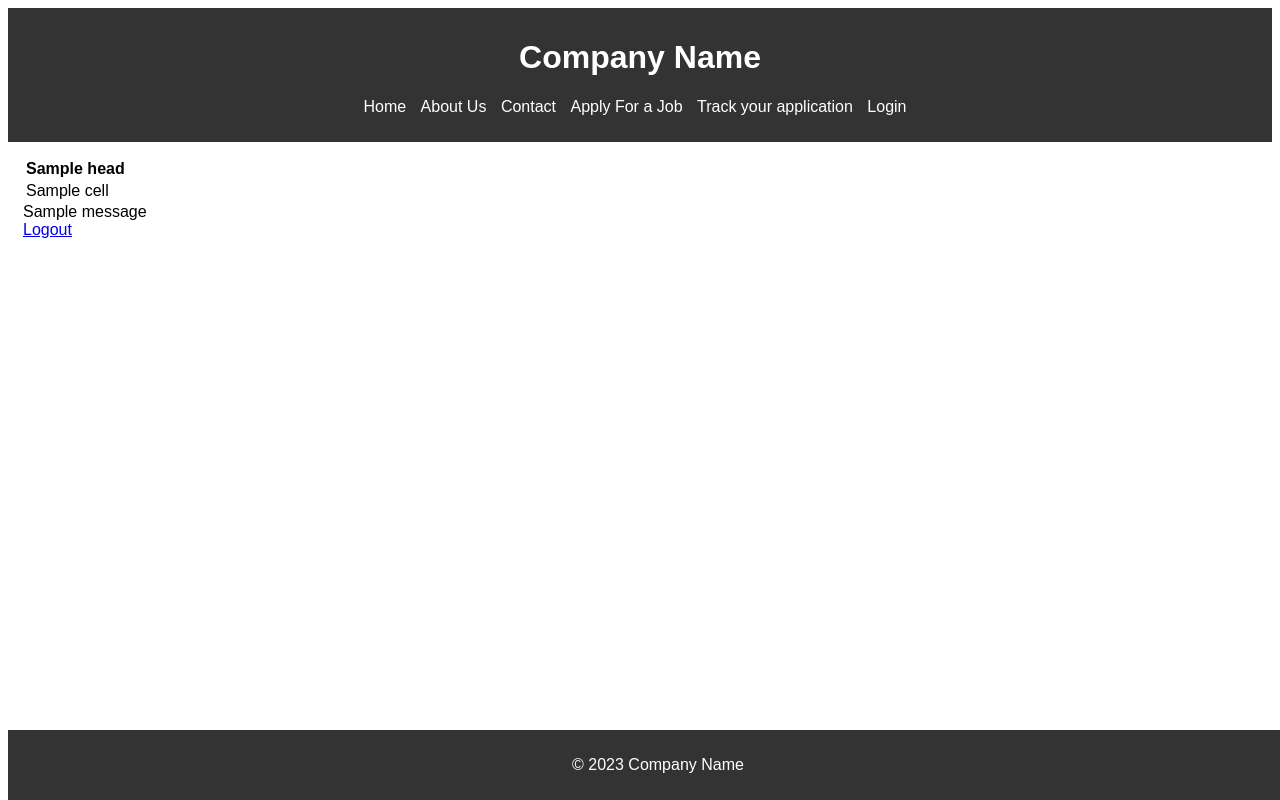
After one commit to Al7assan5120/portfolio_project, a Flask app: template web_app/templates/dashboard_2.html in a window 1280 px wide. The commit adds this page. Run offline with Flask 3, Linux system fonts and the light colour scheme; the template is opened without the code that fills it: most values are stand-ins (such as "Sample title", 1, 10 or a date in 2020); one stand-in notice (Sample message) is shown.

Commit message:
updata dashboard

```diff
--- /dev/null
+++ b/web_app/templates/dashboard_2.html
@@ -0,0 +1,57 @@
+<!DOCTYPE html>
+<html lang="en">
+  <head>
+    <meta charset="UTF-8" />
+    <meta name="viewport" content="width=device-width, initial-scale=1.0" />
+    <title>tracking</title>
+    <link
+      rel="stylesheet"
+      href="{{ url_for('static', filename='css/style.css') }}"
+    />
+  </head>
+  <body>
+    <header>
+      <h1>Company Name</h1>
+      <nav>
+        <ul>
+          <li><a target="_self" href="home">Home</a></li>
+          <li><a target="_self" href="about">About Us</a></li>
+          <li><a target="_self" href="contact">Contact</a></li>
+          <li><a target="_self" href="newapp">Apply For a Job</a></li>
+          <li>
+            <a target="_self" href="tracking">Track your application</a>
+          </li>
+          <li><a target="_self" href="login">Login</a></li>
+        </ul>
+      </nav>
+    </header>
+    <main>
+        <table class="table">
+            <thead class="thead">
+                <tr>
+                    {% for head in headers %}
+                    <th class="table_cell">{{head}}</th>
+                    {% endfor %}
+                </tr>
+            </thead>
+            <tbody>
+                {% for row in data %}
+                <tr class="table_row">
+                    {% for cell in row %}
+                    <td class="table_cell">{{ cell }}</td>
+                    {% endfor %}
+                </tr>
+                {% endfor %}
+            </tbody>
+        </table>
+
+        {% with messages = get_flashed_messages() %} {% if messages %}
+        <div>{% for message in messages %} {{ message }} {% endfor %}</div>
+        {% endif %} {% endwith %}
+        <a href="{{ url_for('logout') }}">Logout</a>
+    </main>
+    <footer>
+      <p>© 2023 Company Name</p>
+    </footer>
+  </body>
+</html>
```
Also changed, not shown: web_app/templates/dashboard.html (+23 -0 lines).
